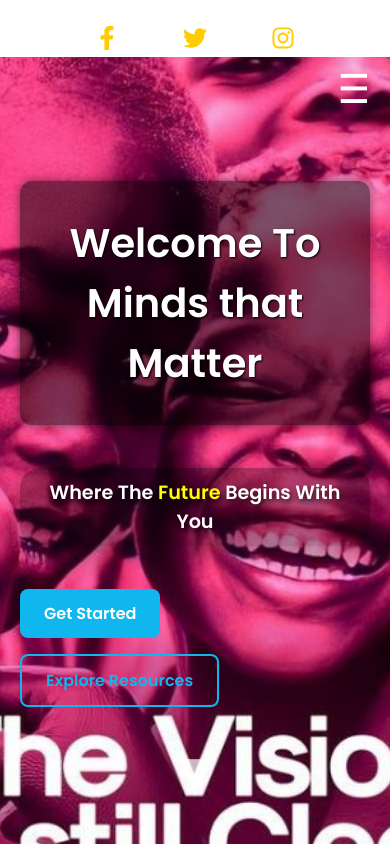
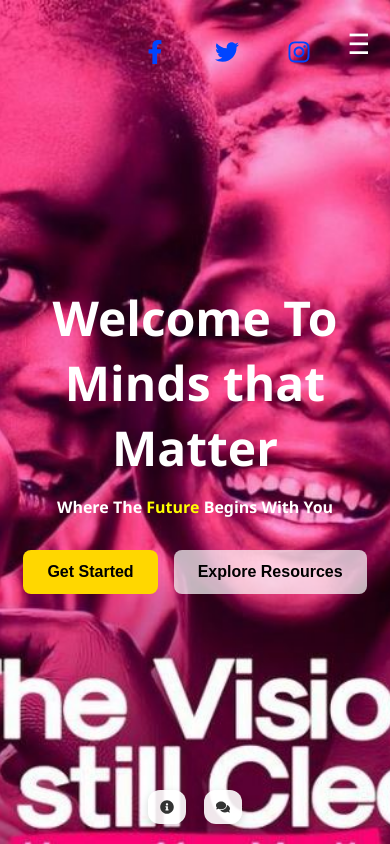
Before and after one commit to Marubi23/Minds_that_Matter_Website, a React (Vite) app: page / in a window 390 px wide. Built offline with nearby package versions, Linux system fonts and the light colour scheme; a small style sheet from the web is missing.

Commit message:
making of a legend

```diff
--- a/src/Components/Navbar.jsx
+++ b/src/Components/Navbar.jsx
@@ -1,6 +1,7 @@
 import React, { useState, useEffect, useRef } from "react";
 import { Link, useNavigate, useLocation } from "react-router-dom";
-import { FaFacebookF, FaTwitter, FaInstagram } from "react-icons/fa";
+import { FaFacebookF, FaTwitter, FaInstagram, FaInfoCircle, FaComments } from "react-icons/fa";
+import '../index.css';
 
 function Navbar({ student, setStudent }) {
   const navigate = useNavigate();
@@ -74,26 +75,24 @@ function Navbar({ student, setStudent }) {
 
   return (
     <>
-      {/* Top-right section (always visible) */}
-      <div className="top-right">
-        {/* Social Icons */}
+      {/* MOBILE ONLY: top-right small bar */}
+      <div className="top-right mobile-only">
         <div className="social-icons">
           <a href="https://facebook.com" target="_blank" rel="noopener noreferrer"><FaFacebookF /></a>
           <a href="https://twitter.com" target="_blank" rel="noopener noreferrer"><FaTwitter /></a>
           <a href="https://instagram.com" target="_blank" rel="noopener noreferrer"><FaInstagram /></a>
         </div>
 
-        {/* Hamburger */}
         <div className="hamburger" onClick={toggleMenu}>
           ☰
         </div>
       </div>
 
       {/* Overlay */}
-      {menuOpen && <div className="menu-overlay" onClick={() => setMenuOpen(false)} />}
+      <div className={`menu-overlay ${menuOpen ? "active" : ""}`} onClick={() => setMenuOpen(false)} />
 
-      {/* Sliding Menu */}
-      <ul className={`dropdown-menu ${menuOpen ? "open" : ""}`} ref={dropdownRef}>
+      {/* MOBILE DROPDOWN */}
+      <ul className={`dropdown-menu ${menuOpen ? "open" : ""} mobile-only`} ref={dropdownRef}>
         {menuLinks.map((link, i) => (
           <Link key={i} to={link.path} onClick={() => setMenuOpen(false)}>
             <li>{link.label}</li>
@@ -101,9 +100,9 @@ function Navbar({ student, setStudent }) {
         ))}
       </ul>
 
-      {/* Desktop Navbar */}
-      <div className="navbar">
-        <div className="logo-container"></div>
+      {/* DESKTOP NAVBAR */}
+      <div className="navbar desktop-only">
+        <div className="logo-container">MTM</div>
 
         {/* Desktop Nav Links */}
         <ul className="nav-links desktop-only">
@@ -132,6 +131,16 @@ function Navbar({ student, setStudent }) {
         {/* Logout message */}
         {logoutMessage && <div className="logout-message">{logoutMessage}</div>}
       </div>
+
+      {/* Bottom icons */}
+      <div className="bottom-icons">
+        <Link to="/about" className="bottom-icon" title="About">
+          <FaInfoCircle />
+        </Link>
+        <Link to="/contact" className="bottom-icon" title="Contact">
+          <FaComments />
+        </Link>
+      </div>
     </>
   );
 }
--- a/src/index.css
+++ b/src/index.css
@@ -1,3 +1,20 @@
+/* --- General helpers --- */
+html, body {
+  height: 100%;
+  margin: 0;
+}
+
+/* Show/hide helpers */
+.mobile-only {
+  display: none; /* visible only under the mobile media query */
+}
+.desktop-only {
+  display: flex;  /* default: desktop elements display as flex */
+}
+
+/* -------------------------
+   EXISTING NAVBAR (desktop)
+   ------------------------- */
 .navbar {
   width: 80%;
   margin: 40px auto 0 auto;
@@ -11,19 +28,19 @@
   z-index: 100;
   left: 150px;
   height: 90px;
-background: rgba(255, 255, 255, 0.08);  /* lighter, more transparent */
-backdrop-filter: blur(0px) saturate(180%);
--webkit-backdrop-filter: blur(20px) saturate(180%);
-border: 1px solid rgba(255, 255, 255, 0.2);
+  background: rgba(255, 255, 255, 0.08);
+  backdrop-filter: blur(0px) saturate(180%);
+  -webkit-backdrop-filter: blur(20px) saturate(180%);
+  border: 1px solid rgba(255, 255, 255, 0.2);
 }
 
-/* Logo container (empty now, no image) */
+/* Logo container (desktop) */
 .logo-container {
   width: 150px;
   height: 85px;
 }
 
-/* Nav links */
+/* Nav links (desktop) */
 .nav-links {
   display: flex;
   gap: 15px;
@@ -43,30 +60,105 @@ border: 1px solid rgba(255, 255, 255, 0.2);
   transition: all 0.3s ease;
 }
 
-.desktop-only {
-  display: flex;
+/* Start button (desktop) */
+.start-button button {
+  padding: 10px 16px;
+  border: none;
+  background-color: #643abe;
+  color: white;
+  font-weight: bold;
+  border-radius: 8px;
+  cursor: pointer;
+  transition: background 0.3s ease;
 }
 
-/* Hamburger (hidden on desktop, fixed on mobile) */
-.hamburger {
-  display: none;
-  font-size: 40px;
-  cursor: pointer;
-  z-index: 1001;
-  transition: transform 0.2s ease;
-  position: fixed;
-  top: 20px;
-  right: 20px;
-  color: white;
+.start-button.desktop-only {
+  display: block;
+  animation: bounce 1.5s infinite ease-in-out;
 }
 
-.hamburger:hover {
-  transform: rotate(90deg);
+@keyframes bounce {
+  0%, 100% { transform: translateY(0px); }
+  50% { transform: translateY(-10px); }
 }
 
-/* Overlay for mobile menu */
+/* -------------------------
+   SOCIAL ICONS
+   ------------------------- */
+
+/* Desktop-only social icons */
+.social-icons.desktop-only {
+  display: flex;
+  gap: 12px;
+  align-items: center;
+}
+
+
+/* Mobile-only social icons */
+.social-icons.mobile-only {
+  display: none;
+  gap: 12px;
+  align-items: center;
+}
+
+/* Desktop-only social icons */
+.social-icons.desktop-only a {
+  color: gold; /* changed from #fff to gold */
+  font-size: 1.2rem;
+  display: inline-flex;
+  align-items: center;
+  justify-content: center;
+  padding: 6px;
+  transition: transform 0.2s ease, color 0.3s ease;
+}
+
+.social-icons.desktop-only a:hover {
+  color: #10b7ef; /* keeps the hover effect */
+  transform: scale(1.1);
+}
+
+/* Mobile-only social icons */
+.social-icons.mobile-only a {
+  color: gold; /* already gold, just confirming */
+  font-size: 1.05rem;
+  display: inline-flex;
+  align-items: center;
+  justify-content: center;
+  padding: 6px;
+}
+
+.social-icons.mobile-only a:hover {
+  color: #fff;
+  transform: scale(1.1);
+}
+
+
+/* -------------------------
+   MOBILE TOP-RIGHT
+   ------------------------- */
+.top-right {
+  position: fixed;
+  top: 18px;
+  right: 18px;
+  display: flex;
+  gap: 12px;
+  align-items: center;
+  z-index: 1100;
+}
+
+/* Hamburger in mobile */
+.top-right .hamburger {
+  font-size: 28px;
+  color: white;
+  cursor: pointer;
+  padding: 6px 8px;
+}
+
+/* -------------------------
+   MOBILE DROPDOWN & OVERLAY
+   ------------------------- */
 .menu-overlay {
-  display: none;
+  display: none; /* toggled by .active class */
   position: fixed;
   top: 0;
   left: 0;
@@ -74,29 +166,28 @@ border: 1px solid rgba(255, 255, 255, 0.2);
   height: 100vh;
   background: rgba(0,0,0,0.4);
   backdrop-filter: blur(2px);
-  z-index: 999;
+  z-index: 1050;
 }
 
 .menu-overlay.active {
   display: block;
 }
 
-/* Mobile dropdown slide-in */
 .dropdown-menu {
   display: flex;
   flex-direction: column;
   position: fixed;
   top: 0;
-  right: -300px;
+  right: -300px; /* hidden initially */
   height: 100vh;
   width: 250px;
-  background: hsla(268, 83%, 34%, 0.9);
+  background: hsla(268, 83%, 34%, 0.95);
   backdrop-filter: blur(12px);
   border-radius: 0 0 0 16px;
   padding: 40px 20px;
   list-style: none;
-  z-index: 1000;
-  transition: right 0.3s ease;
+  z-index: 1060;
+  transition: right 0.28s ease;
 }
 
 .dropdown-menu.open {
@@ -119,71 +210,74 @@ border: 1px solid rgba(255, 255, 255, 0.2);
   padding-left: 14px;
 }
 
-/* Start buttons */
-.start-button button {
-  padding: 10px 16px;
-  border: none;
-  background-color: #643abe;
-  color: white;
-  font-weight: bold;
-  border-radius: 8px;
-  cursor: pointer;
-  transition: background 0.3s ease;
+/* -------------------------
+   BOTTOM ICONS (About + Contact)
+   ------------------------- */
+.bottom-icons {
+  position: fixed;
+  bottom: 20px;
+  width: 100%;
+  display: flex;
+  justify-content: center;
+  gap: 18px;
+  z-index: 100;
+  pointer-events: auto;
 }
 
-.start-button.desktop-only {
-  display: block;
-  animation: bounce 1.5s infinite ease-in-out;
+.bottom-icon {
+  padding: 10px 14px;
+  background: rgba(255,255,255,0.9);
+  border-radius: 12px;
+  font-weight: 700;
+  color: #333;
+  box-shadow: 0 3px 8px rgba(0,0,0,0.15);
+  cursor: pointer;
+  display: inline-flex;
+  align-items: center;
+  justify-content: center;
+  gap: 8px;
+  transition: background 0.18s ease, color 0.18s ease, transform 0.12s;
 }
 
-@keyframes bounce {
-  0%, 100% { transform: translateY(0px); }
-  50% { transform: translateY(-10px); }
+.bottom-icon:hover {
+  background: #643abe;
+  color: white;
+  transform: translateY(-3px);
 }
 
-.start-button.mobile-only {
-  display: none;
-}
+/* -------------------------
+   RESPONSIVE: mobile behavior
+   ------------------------- */
+@media (max-width: 768px) {
+  .mobile-only {
+    display: flex;
+  }
 
-/* 📱 Mobile rules */
-@media (max-width: 768px) {
-  /* Hide glass navbar */
+  .desktop-only {
+    display: none;
+  }
+
   .navbar {
     display: none !important;
   }
 
-  /* Show floating hamburger */
-  .hamburger {
-    display: block !important;
-    top:60px;
+  .bottom-icon {
+    padding: 10px 12px;
+    font-size: 14px;
   }
 
-  .start-button.desktop-only {
+  .top-right {
+    top: 14px;
+    right: 12px;
+  }
+}
+
+@media (min-width: 769px) {
+  .mobile-only {
     display: none;
   }
 
-  .start-button.mobile-only {
-    display: block;
-    position: fixed;
-    top: 70px;
-    left: 50%;
-    transform: translateX(-50%);
-    z-index: 999;
-  }
-
-  .start-button.mobile-only button {
-    background-color: #101010;
-    color: white;
-    border-radius: 8px;
-    padding: 10px 15px;
-    font-weight: bold;
-  }
-
-  .start-button.mobile-only button:hover {
-    background-color: #07fd49;
-  }
-
-  .nav-links.desktop-only {
-    display: none;
+  .desktop-only {
+    display: flex;
   }
 }
--- a/src/pages/Home.css
+++ b/src/pages/Home.css
@@ -2,72 +2,8 @@
 html, body {
   height: 100%;
   margin: 0;
-}
-
-/* Social + Hamburger group inside navbar */
-.home-icons {
-  display: flex;
-  gap: 15px;
-  align-items: center;
-  z-index: 1003;
-}
-
-.home-icons svg {
-  font-size: 24px;
-  color: white;
-  cursor: pointer;
-  transition: transform 0.2s ease, color 0.3s ease;
-}
-
-.home-icons svg:hover {
-  color: #07fd49;
-  transform: scale(1.2);
-}
-/* Social Icons styling */
-/* Social Icons styling */
-.social-icons svg {
-  color: #ffcc00;  /* pleasant golden yellow */
-  font-size: 1.5rem;
-  margin: 0 8px;
-  cursor: pointer;
-  transition: color 0.3s ease, transform 0.2s ease;
-}
-
-.social-icons svg:hover {
-  color: #ffffff; /* hover effect */
-  transform: scale(1.2);
-}
-
-
-/* Scroll indicator */
-.scroll-indicator {
-  margin-top: 2rem;
-  cursor: pointer;
-  animation: bounce 2s infinite;
-}
-
-.arrow-down {
-  font-size: 3rem;
-  color: rgb(255, 255, 255);
-  opacity: 0.7;
-  transition: opacity 0.3s ease;
-}
-
-.arrow-down:hover {
-  opacity: 1;
-}
-
-/* Arrow bounce animation */
-@keyframes bounce {
-  0%, 20%, 50%, 80%, 100% {
-    transform: translateY(0);
-  }
-  40% {
-    transform: translateY(6px);
-  }
-  60% {
-    transform: translateY(3px);
-  }
+  font-family: 'Poppins', sans-serif;
+  scroll-behavior: smooth;
 }
 
 .home-container {
@@ -77,59 +13,12 @@ html, body {
   width: 100%;
 }
 
-.logo {
-  font-size: 1.5rem;
-  font-weight: bold;
-  color: #10b7ef;
-  font-family: 'Poppins', sans-serif;
-}
-
-.nav-links {
-  list-style: none;
-  display: flex;
-  gap: 1.5rem;
-}
-
-.nav-links li a {
-  text-decoration: none;
-  font-weight: 600;
-  color: #fff;
-  font-family: 'Poppins', sans-serif;
-  transition: color 0.3s ease;
-}
-
-.nav-links li a:hover {
-  color: #10b7ef;
-}
-
-/* --- Navbar (glass effect) --- */
-.main-navbar {
-  width: 80%;
-  margin: 20px auto;
-  padding: 15px 20px;
-  border-radius: 20px;
-  display: flex;
-  align-items: center;
-  justify-content: space-between;
-
-  /* Glass effect */
-  background: rgba(255, 255, 255, 0.15);
-  backdrop-filter: blur(12px);
-  -webkit-backdrop-filter: blur(12px);
-  border: 1px solid rgba(255, 255, 255, 0.3);
-
-  box-shadow: 0 4px 10px rgba(0,0,0,0.3);
-  position: relative;
-  z-index: 1000;
-}
-
-/* --- Background and Crossfade --- */
+/* --- Background Layers --- */
 .home-background-wrapper {
   position: relative;
   width: 100%;
-  height: 100vh; /* cover full screen height */
+  height: 100vh;
   overflow: hidden;
-  margin-top: 0;
 }
 
 .background-layer {
@@ -142,256 +31,114 @@ html, body {
   left: 0;
   opacity: 1;
   transition: opacity 1s ease-in-out;
+  z-index: 1;
 }
 
 .fade-in {
-  z-index: 1;
   opacity: 1;
+  z-index: 2;
 }
 
 .fade-out {
-  z-index: 0;
   opacity: 0;
+  z-index: 1;
 }
 
 /* --- Content Layer --- */
 .content-layer {
   position: relative;
-  z-index: 2;
-  display: flex;
-  flex-direction: column;
-  align-items: center;
-  justify-content: center;
-  height: 100%;
+  z-index: 3;
   text-align: center;
-  padding: 0 20px;
+  color: white;
+  padding-top: 30vh; /* increased from 20vh to push content lower */
 }
 
-/* --- Text Styling --- */
-.inspo-message,
-.home-background-wrapper p {
-  font-size: 2.2rem;
-  color: #ffffff;
-  font-weight: 600;
-  font-family: 'Poppins', sans-serif;
-  padding: 20px 30px;
-  border-radius: 20px;
-  background: rgba(0, 0, 0, 0.5);
-  box-shadow: 0 8px 20px rgba(0, 0, 0, 0.3);
-  text-shadow: 2px 3px 6px rgba(0, 0, 0, 0.9);
-  animation: glowFade 2.4s ease-in-out forwards;
-  border: 8px solid rgba(27, 171, 255, 0.1);
+/* Welcome Heading */
+.welcome {
+  font-size: 3rem;
+  margin-bottom: 1rem;
 }
 
-.welcome {
-  color: white;
-  font-size: 4rem;
-  background-color: rgba(0, 0, 0, 0.5);
-  padding: 2rem;
-  border-radius: 12px;
-  box-shadow: 0 0 10px rgba(0, 0, 0, 0.5);
-  font-family: 'Poppins', sans-serif;
-  animation: fadeIn 1s ease-in;
-  text-shadow: 1px 1px 2px black;
+/* Inspirational Messages */
+.inspo-message {
+  font-size: 2rem;
+  font-style: italic;
+  margin: 2rem auto 0 auto; /* adds top margin to push below navbar */
+  width: 80%;
 }
 
+
 .cta-buttons {
-  margin-top: 1.5rem;
+  margin-top: 2rem;
   display: flex;
+  justify-content: center;
   gap: 1rem;
-  flex-wrap: wrap;
 }
 
-.primary-btn,
-.secondary-btn {
-  padding: 0.75rem 1.5rem;
+.primary-btn, .secondary-btn {
+  padding: 0.8rem 1.5rem;
   border: none;
   border-radius: 8px;
   font-size: 1rem;
-  font-weight: 600;
-  font-family: 'Poppins', sans-serif;
   cursor: pointer;
-  transition: all 0.3s ease;
 }
 
 .primary-btn {
-  background-color: #10b7ef;
-  color: white;
-}
-
-.primary-btn:hover {
-  background-color: #0a9bc7;
+  background-color: #ffd700;
+  color: #000;
+  font-weight: bold;
 }
 
 .secondary-btn {
-  background-color: transparent;
-  border: 2px solid #10b7ef;
-  color: #10b7ef;
-}
-
-.secondary-btn:hover {
-  background-color: #10b7ef;
-  color: white;
+  background-color: rgba(255, 255, 255, 0.7);
+  color: #000;
 }
 
 /* --- Features Section --- */
 .features-section {
-  background-image: url('../assets/insoo.png');
-  background-size: cover;
-  background-position: center;
-  background-repeat: no-repeat;
-  padding: 4rem 2rem;
   display: flex;
   flex-wrap: wrap;
   justify-content: center;
   gap: 2rem;
+  padding: 4rem 2rem;
+  background-color: #f0f0f0;
 }
 
 .feature-card {
-  background:#fefefe;
+  background-color: white;
   padding: 2rem;
-  border-radius: 12px;
-  max-width: 300px;
+  border-radius: 15px;
   box-shadow: 0 4px 12px rgba(0,0,0,0.1);
-  transition: transform 0.3s ease;
+  width: 300px;
   text-align: center;
-}
-
-.feature-card:hover {
-  transform: translateY(-5px);
-}
-
-.feature-card h3 {
-  margin-bottom: 1rem;
-  color: #0e81a4;
-  font-weight: 500;
-}
-
-.feature-card p {
-  color: hsl(0, 0%, 0%);
-  font-family: 'Lucida Sans', 'Lucida Sans Regular', 'Lucida Grande', 'Lucida Sans Unicode', Geneva, Verdana, sans-serif;
 }
 
 /* --- Partners Section --- */
 .partners-section {
   text-align: center;
-  padding: 3rem 1rem;
-  background-image: url('../assets/minds.png');
-  background-position: center;
-  background-repeat: no-repeat;
-  background-size: cover;
-}
-
-.partners-section h2 {
-  color: white;
-}
-
-.partners-logos {
-  display: flex;
-  justify-content: center;
-  gap: 2rem;
-  margin-top: 1rem;
-  flex-wrap: wrap;
+  padding: 3rem 2rem;
+  background-color: #fff;
 }
 
 .partners-logos img {
-  max-height: 90px;
-  object-fit: contain;
+  height: 80px;
+  margin: 0 1rem;
+  vertical-align: middle;
 }
 
 /* --- Footer --- */
 .enhanced-footer {
-  background-color: hsl(0, 9%, 9%);
-  color: white;
-  padding: 2rem;
+  background-color: #222;
+  color: #fff;
   text-align: center;
-  font-size: 0.85rem;
+  padding: 2rem 1rem;
 }
 
-.footer-content {
-  display: flex;
-  justify-content: space-around;
-  flex-wrap: wrap;
-  gap: 2rem;
-  margin-bottom: 1.5rem;
+.enhanced-footer a {
+  color: #ffd700;
+  text-decoration: none;
 }
 
-.footer-content h4 {
-  margin-bottom: 0.5rem;
+.enhanced-footer a:hover {
+  text-decoration: underline;
 }
-
-.footer-content ul {
-  list-style: none;
-  padding: 0;
-}
-
-.footer-content ul li {
-  margin: 5px 0;
-}
-
-.footer-content ul li a {
-  text-decoration: none;
-  color: white;
-  transition: color 0.3s ease;
-}
-
-.footer-content ul li a:hover {
-  color: #10b7ef;
-}
-
-/* --- Animations --- */
-@keyframes fadeIn {
-  from {
-    opacity: 0;
-    transform: translateY(20px);
-  }
-  to {
-    opacity: 1;
-    transform: translateY(0);
-  }
-}
-
-@keyframes glowFade {
-  0% {
-    opacity: 0;
-    transform: translateY(30px) scale(0.95);
-    filter: blur(5px);
-  }
-  100% {
-    opacity: 1;
-    transform: translateY(0) scale(1);
-    filter: blur(0);
-  }
-}
-
-/* --- Responsive --- */
-@media (max-width: 768px) {
-  .main-navbar {
-    flex-direction: column;
-    align-items: flex-start;
-    padding: 10px 15px;
-    width: 95%;
-  }
-
-  .nav-links {
-    flex-direction: column;
-    gap: 0.5rem;
-    margin-top: 1rem;
-  }
-
-  .home-icons {
-    margin-top: 10px;
-  }
-
-  .welcome {
-    font-size: 2.5rem;
-  }
-
-  .inspo-message,
-  .home-background-wrapper p {
-    font-size: 1.2rem;
-    background: rgba(0, 0, 0, 0.3);
-    border: none;
-    padding: 10px;
-  }
-}
--- a/src/pages/Home.jsx
+++ b/src/pages/Home.jsx
@@ -8,7 +8,6 @@ import ngo from '../assets/ngo.jpeg';
 import school from '../assets/school.jpeg';
 import unicef from '../assets/unicef.jpeg';
 import { Link, useNavigate } from "react-router-dom";
-import { FaInfoCircle, FaComments, FaFacebook, FaTwitter, FaInstagram } from "react-icons/fa";
 
 function Home() {
   const backgrounds = [back1, back2, back4, back5];
@@ -41,31 +40,7 @@ function Home() {
 
   return (
     <div className="home-container">
-
-      {/* Glass Navbar with icons + hamburger */}
-      <div className="navbar">
-        <div className="logo">MTM</div>
-        <div className="nav-actions">
-          {/* Social Icons */}
-          <div className="social-icons">
-            <a href="#"><FaFacebook /></a>
-            <a href="#"><FaTwitter /></a>
-            <a href="#"><FaInstagram /></a>
-          </div>
-
-          {/* About & Contact icons */}
-          <div className="page-icons">
-            <FaInfoCircle onClick={() => navigate('/about')} title="About" />
-            <FaComments onClick={() => navigate('/contact')} title="Contact" />
-          </div>
-
-          {/* Hamburger (if you want dropdown later) */}
-          <div className="hamburger">
-            ☰
-          </div>
-        </div>
-      </div>
-
+      {/* Background */}
       <div className="home-background-wrapper">
         <div
           className={`background-layer ${isFading ? "fade-out" : ""}`}
@@ -76,19 +51,18 @@ function Home() {
           style={{ backgroundImage: `url(${backgrounds[currentBack]})` }}
         ></div>
 
+        {/* Content */}
         <div className="content-layer">
           {currentMessage === 0 || currentMessage === -1 ? (
             <>
               <h1 className="welcome">
                 <strong>Welcome To Minds that Matter</strong>
               </h1>
-              <div>
               <p>
                 <strong>
                   Where The <span style={{ color: 'yellow' }}>Future</span> Begins With You
                 </strong>
               </p>
-              </div>
             </>
           ) : (
             <p className="inspo-message">“{messages[currentMessage - 1]}”</p>
@@ -97,14 +71,7 @@ function Home() {
           <div className="cta-buttons">
             <button
               className="primary-btn"
-              onClick={() => {
-                if (window.location.pathname === "/about") {
-                  const packagesSection = document.querySelector("#packages");
-                  packagesSection?.scrollIntoView({ behavior: "smooth" });
-                } else {
-                  navigate("/about#packages");
-                }
-              }}
+              onClick={() => navigate("/about#packages")}
             >
               Get Started
             </button>
@@ -113,20 +80,10 @@ function Home() {
               <button className="secondary-btn">Explore Resources</button>
             </Link>
           </div>
-
-          <div
-            className="scroll-indicator"
-            onClick={() =>
-              document
-                .querySelector(".features-section")
-                .scrollIntoView({ behavior: "smooth" })
-            }
-          >
-            <span className="arrow-down">▼</span>
-          </div>
         </div>
       </div>
 
+      {/* Features */}
       <section className="features-section">
         <div className="feature-card">
           <h3> Student-Friendly Learning</h3>
@@ -142,6 +99,7 @@ function Home() {
         </div>
       </section>
 
+      {/* Partners */}
       <section className="partners-section">
         <h2>Trusted by:</h2>
         <div className="partners-logos">
@@ -151,7 +109,7 @@ function Home() {
         </div>
       </section>
 
-      <div className="footer-container">
+      {/* Footer */}
       <footer className="enhanced-footer">
         <div className="footer-content">
           <div>
@@ -168,7 +126,6 @@ function Home() {
         <p>0712683708</p>
       </footer>
     </div>
-    </div>
   );
 }
 
```
Lines whose indentation alone changed are shown as unchanged.
